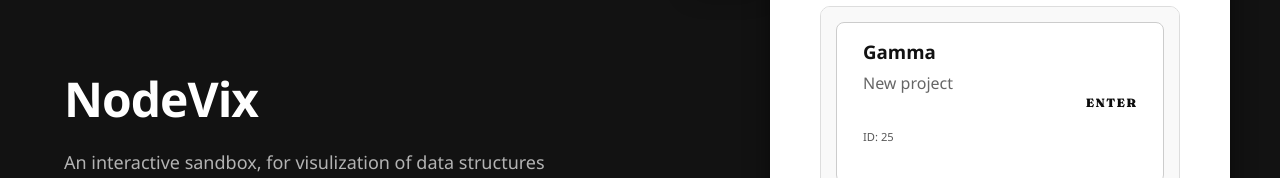
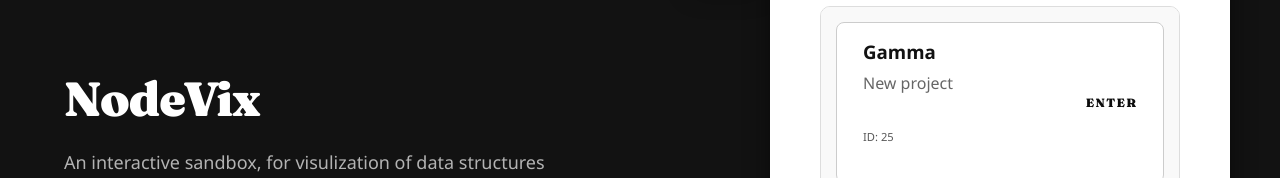
Before and after one commit to FerCesio/NodeVix, a React (Vite) app in the folder app/: page /home in a window 1280 px wide. Shown: the part 250-428 px from the top of the page. Built offline with nearby package versions, Linux system fonts and the light colour scheme.

Commit message:
style: add font-family to .main-title for consistency

```diff
--- a/app/src/styles/general.css
+++ b/app/src/styles/general.css
@@ -22,6 +22,7 @@
   left: 5%
 }
 .main-title {
+  font-family: 'Fraunces', serif;
   font-size: 48px; /* Título grande */
   font-weight: 800;
   line-height: 1.2;
```
